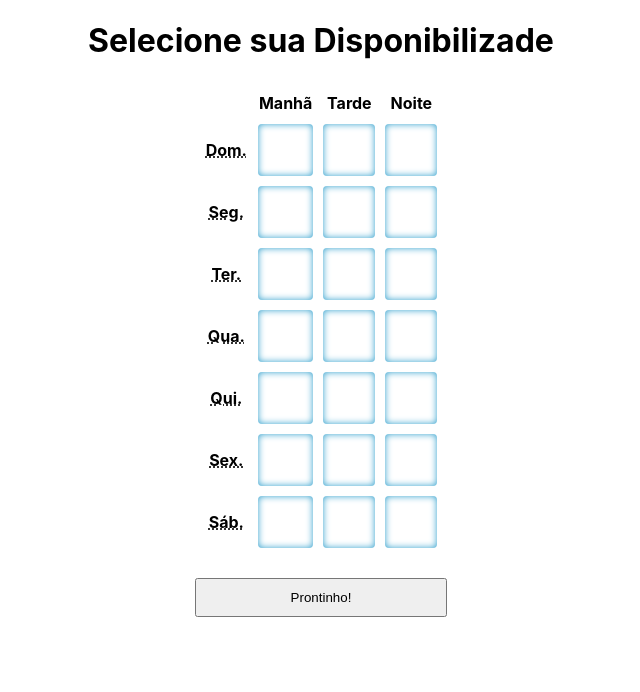
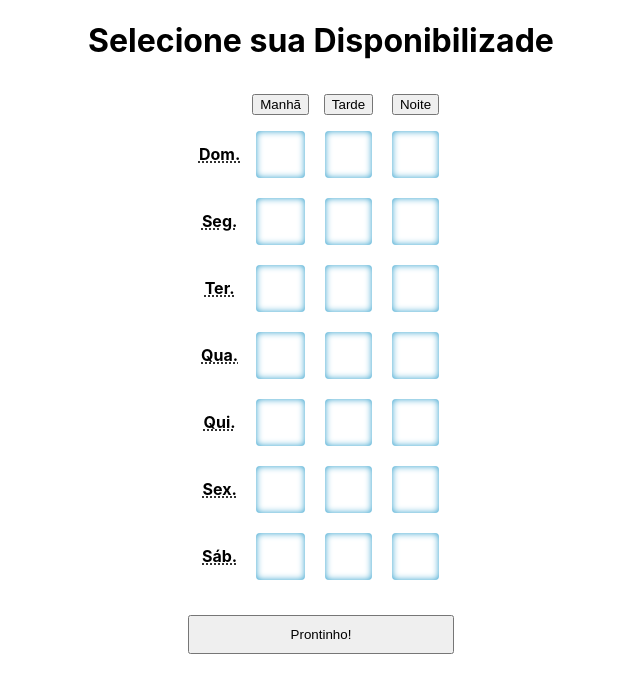
Before and after one commit to cristurm/week-availability-picker, a React (Create React App) app: page / in a window 1280 px wide. Shown: the top 692 px of the page, without its empty margins (319-959 px from the left). Built offline with nearby package versions, Linux system fonts and the light colour scheme.

Commit message:
allows selection of an entire column

```diff
--- a/src/App.css
+++ b/src/App.css
@@ -3,6 +3,10 @@ main {
   justify-content: center;
   align-items: center;
   flex-direction: column;
+}
+
+button {
+  cursor: pointer;
 }
 
 table {
@@ -19,20 +23,20 @@ td {
 
 input[type="checkbox"] {
   cursor: pointer;
-  display: block;
-  width: 50px;
-  height: 50px;
-  margin: 0;
+  display: inline-block;
+  width: 45px;
+  height: 45px;
+  margin: 5px;
   outline: none;
 }
 
 input[type="checkbox"] + label {
   background: #FFFFFF;
   position: absolute;
-  top: 0;
-  right: 0;
-  bottom: 0;
-  left: 0;
+  top: 5px;
+  right: 5px;
+  bottom: 5px;
+  left: 5px;
   cursor: pointer;
   border-radius: 4px;
   box-shadow: inset 0 0 7px #2D9ECC;
--- a/src/App.js
+++ b/src/App.js
@@ -16,6 +16,19 @@ class App extends React.Component {
     this.setState({disponibilidade: formData.getAll("disponibilidade")})
   }
 
+  checkAllFromDayPeriod (period) {
+    const periodCheckboxes = document.querySelectorAll("input[id$='" + period + "']")
+    const everyCheckBoxIsLikeTheFirst = [...periodCheckboxes].every(checkbox => checkbox.checked === periodCheckboxes[0].checked)
+
+    if (everyCheckBoxIsLikeTheFirst) {
+      // toggle everything
+      periodCheckboxes.forEach(checkbox => checkbox.checked = !checkbox.checked)
+    } else {
+      // copy first one to the rest
+      periodCheckboxes.forEach(checkbox => checkbox.checked = periodCheckboxes[0].checked)
+    }
+  }
+
   render () {
     return (
       <main>
@@ -25,7 +38,11 @@ class App extends React.Component {
             <thead>
               <tr>
                 <th scope="col" class="screen-reader-only">Dia</th>
-                {DAY_PERIODS.map(dayPeriod => <th scope="col">{dayPeriod.longName}</th>)}
+                {DAY_PERIODS.map(dayPeriod => (
+                  <th scope="col">
+                    <button type="button" onClick={this.checkAllFromDayPeriod.bind(this, dayPeriod.shortName)}>{dayPeriod.longName}</button>
+                  </th>
+                ))}
               </tr>
             </thead>
             <tbody>
```
